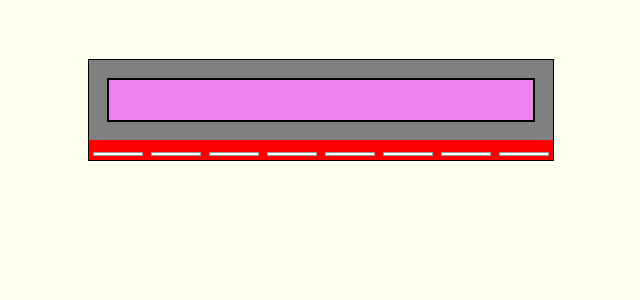
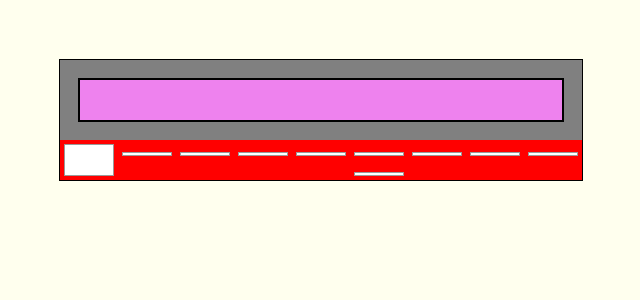
Before and after one commit to mnrowe/calculator, a React (Create React App) app: page / in a window 1280 px wide. Shown: the top 300 px of the page, without its empty margins (319-959 px from the left). Built offline with nearby package versions, Linux system fonts and the light colour scheme; the HTML template or start-up script is replaced by a standard one.

Commit message:
add more event handlers to Frame component

```diff
--- a/src/Frame.js
+++ b/src/Frame.js
@@ -2,32 +2,55 @@ import React from 'react';
 import './Frame.css';
 import Button from './Button';
 
-const Frame = ({ inputDigit }) => {
+const Frame = ({
+  handleInputDigit,
+  handleInputOperator,
+  handleInputClearAll
+}) => {
   return (
     <div className="Frame">
+      <div className="frame-row" />
+      <Button className="button-clear" onClick={() => handleInputClearAll()}>
+        C
+      </Button>
       <div className="frame-row">
-        <Button className="button-7" onClick={() => inputDigit(7)}>
+        <Button className="button-7" onClick={() => handleInputDigit(7)}>
           7
         </Button>
-        <Button className="button-8" onClick={() => inputDigit(8)}>
+        <Button className="button-8" onClick={() => handleInputDigit(8)}>
           8
         </Button>
-        <Button className="button-9" onClick={() => inputDigit(9)}>
+        <Button className="button-9" onClick={() => handleInputDigit(9)}>
           9
         </Button>
-        <Button className="button-%">%</Button>
+        <Button className="button-%" onClick={() => handleInputOperator('%')}>
+          %
+        </Button>
       </div>
       <div className="frame-row">
-        <Button className="button-4" onClick={() => inputDigit(4)}>
+        <Button className="button-4" onClick={() => handleInputDigit(4)}>
           4
         </Button>
-        <Button className="button-5" onClick={() => inputDigit(5)}>
+        <Button className="button-5" onClick={() => handleInputDigit(5)}>
           5
         </Button>
-        <Button className="button-6" onClick={() => inputDigit(6)}>
+        <Button className="button-6" onClick={() => handleInputDigit(6)}>
           6
         </Button>
-        <Button className="button-multiply">x</Button>
+        <Button
+          className="button-multiply"
+          onClick={() => handleInputOperator('*')}
+        >
+          *
+        </Button>
+        <div className="frame-row">
+          <Button
+            className="button-equals"
+            onClick={() => handleInputOperator('=')}
+          >
+            =
+          </Button>
+        </div>
       </div>
     </div>
   );
```
